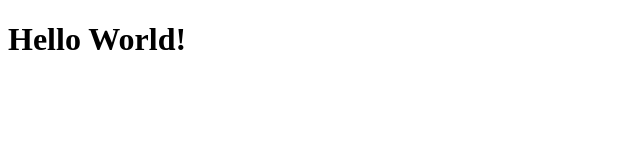
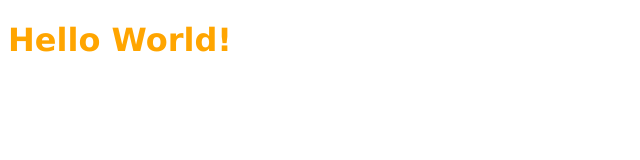
Before and after one commit to TimothyGitDev/TelegramBotSite, a plain HTML site: page index.html in a window 1280 px wide. Shown: the whole page, without its empty margins (0-640 px from the left). Drawn offline with Linux system fonts and the light colour scheme.

Commit message:
Update index.html

```diff
--- a/index.html
+++ b/index.html
@@ -4,7 +4,14 @@
     <meta charset="UTF-8">
     <meta name="viewport" content="width=device-width, initial-scale=1.0">
     <title>Document</title>
+    <link rel="stylesheet" href="./style.css">
 </head>
+<style>
+    body{
+        font-family: 'Lucida Sans', 'Lucida Sans Regular', 'Lucida Grande', 'Lucida Sans Unicode', Geneva, Verdana, sans-serif;
+        color: orange;
+    }
+</style>
 <body>
     <h1>Hello World!</h1>
 </body>
```
